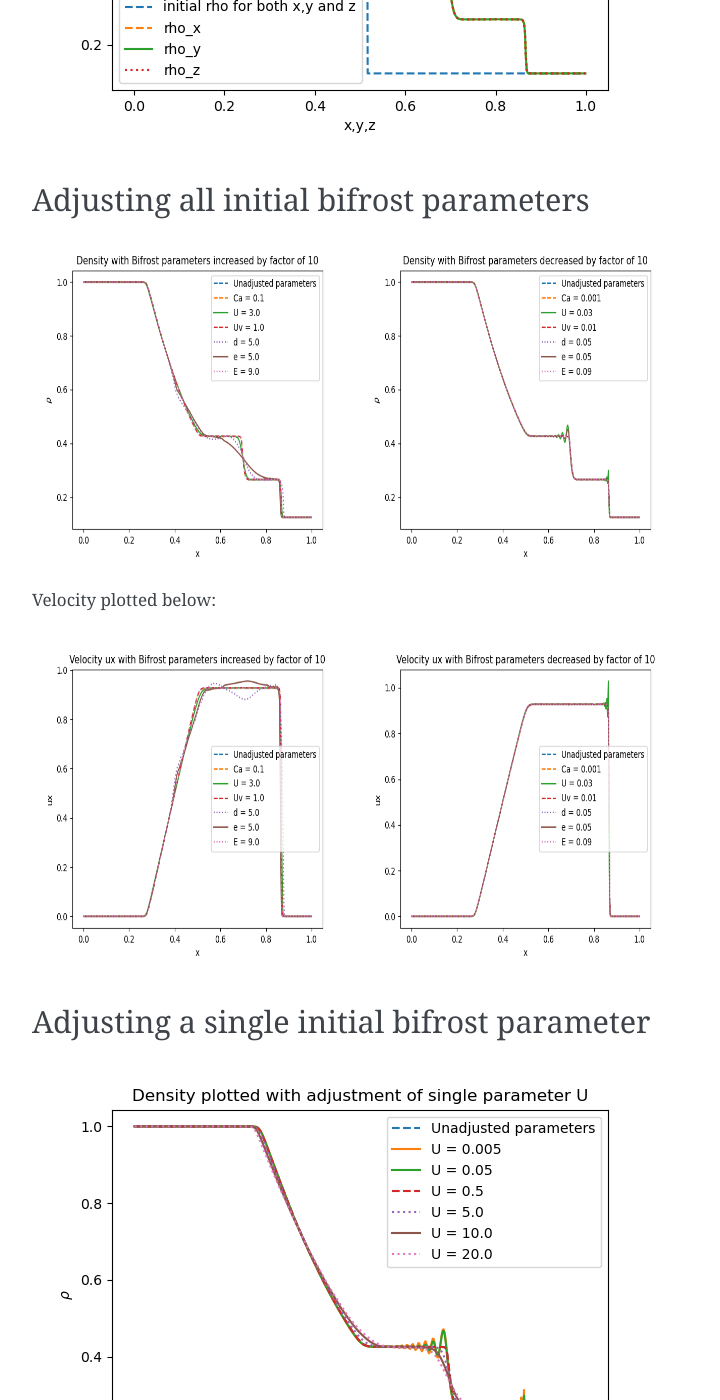
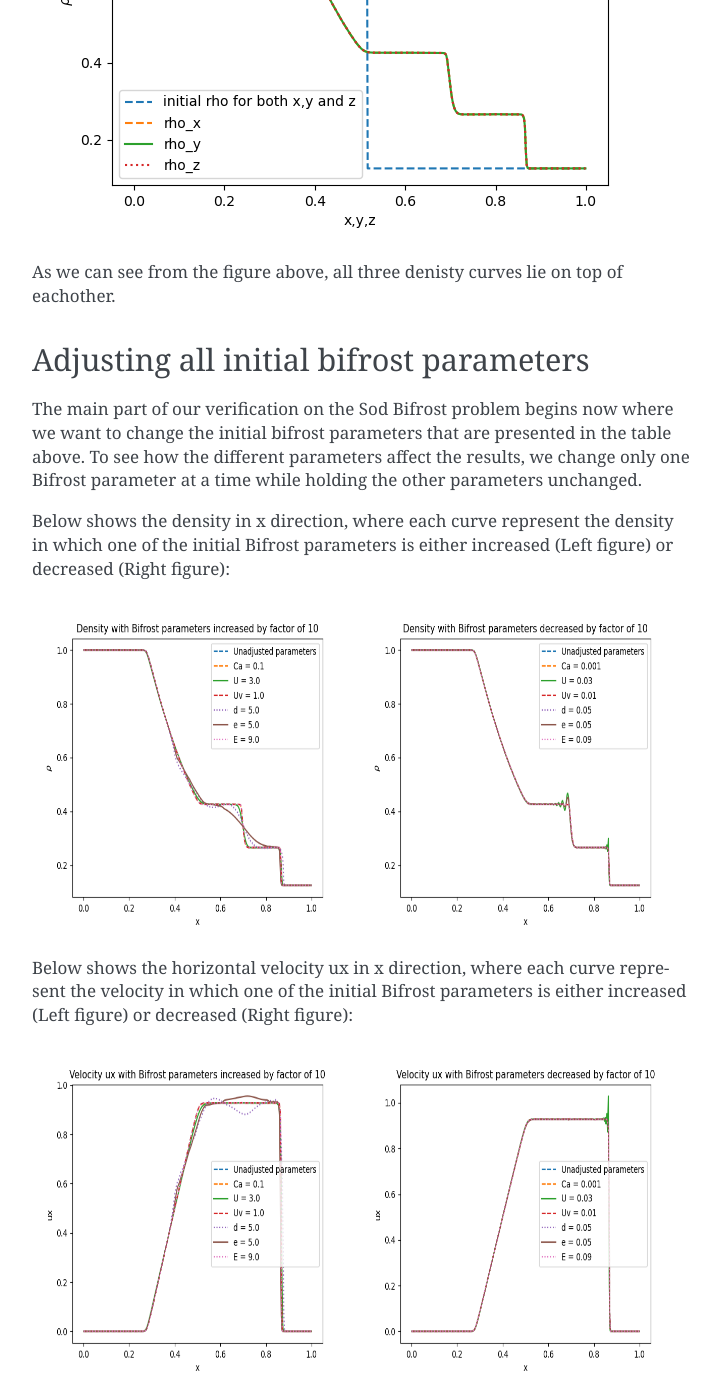
Before and after one commit to guadabsb15/summer_2021_report, a Sphinx documentation site: the page built from docs/source/sod.rst, in a window 1280 px wide and 1400 px high, scrolled down 1283 px. Shown: the whole window, without its empty margins (388-1108 px from the left). Built offline with Sphinx 7.4.7, drawn with Linux system fonts in a browser that asks for light colours; some of the changed text lies outside the part shown.

Commit message:
Added figure for resoultion comparison and additional text and explanations

```diff
--- a/docs/source/sod.rst
+++ b/docs/source/sod.rst
@@ -44,11 +44,17 @@
 
 Density for all directions
 --------------------------
+To verify that the experiment for the Sod problem is working as it should, we plot the density for every direction x,y and z. If the code works, all three densities should behave the same.
 
 .. image:: images_sod_bifrost/sod_bifrost_xyz_rho.png
 
+As we can see from the figure above, all three denisty curves lie on top of eachother.
+
 Adjusting all initial bifrost parameters
 ----------------------------------------
+The main part of our verification on the Sod Bifrost problem begins now where we want to change the initial bifrost parameters that are presented in the table above. To see how the different parameters affect the results, we change only one Bifrost parameter at a time while holding the other parameters unchanged.
+
+Below shows the density in x direction, where each curve represent the density in which one of the initial Bifrost parameters is either increased (Left figure) or decreased (Right figure):
 
 .. image:: images_sod_bifrost/sod_bifrost_x_increase10_rho.png
     :scale: 70 %
@@ -57,7 +63,8 @@
     :scale: 70 %
     :width: 70 %
 
-Velocity plotted below:
+
+Below shows the horizontal velocity ux in x direction, where each curve represent the velocity in which one of the initial Bifrost parameters is either increased (Left figure) or decreased (Right figure):
 
 .. image:: images_sod_bifrost/sod_bifrost_x_increase10_ux.png
     :scale: 70 %
@@ -68,6 +75,7 @@
 
 Adjusting a single initial bifrost parameter
 ---------------------------------------------
+From the results we got when addjusting all parameters, we found that the density and vel
 
 .. image:: images_sod_bifrost/sod_bifrost_x_single_param_adjust_U_rho.png
 
@@ -84,3 +92,11 @@
 .. image:: images_sod_bifrost/sod_bifrost_x_single_param_adjust_e_rho.png
 
 .. image:: images_sod_bifrost/sod_bifrost_x_single_param_adjust_e_ux.png
+
+Resolution comparison
+----------------------
+In all previous verifications for the Sod problem in the x-direction, we have splitted the x-axis in 5 different parts (dims = 5). For each part we divided the grid in n = 100 (&patch_params in the nml-file). Now we want to decrease the resolution to n = 50 and compare results with n = 100 for density, velocity and pressure.
+
+.. image:: images_sod_bifrost/sod_bifrost_x_res_comparison_n50_n100_rho.png
+
+.. image:: images_sod_bifrost/sod_bifrost_x_res_comparison_n50_n100_ux.png
```
Also changed, not shown: docs/source/images_sod_bifrost/sod_bifrost_x_decrease10_ux.png, docs/source/images_sod_bifrost/sod_bifrost_x_increase10_ux.png, docs/source/images_sod_bifrost/sod_bifrost_x_res_comparison_n50_n100_rho.png (added), docs/source/images_sod_bifrost/sod_bifrost_x_res_comparison_n50_n100_ux.png (added), docs/source/images_sod_bifrost/sod_bifrost_x_single_param_adjust_U_ux.png, docs/source/images_sod_bifrost/sod_bifrost_x_single_param_adjust_d_ux.png, docs/source/images_sod_bifrost/sod_bifrost_x_single_param_adjust_e_ux.png.
